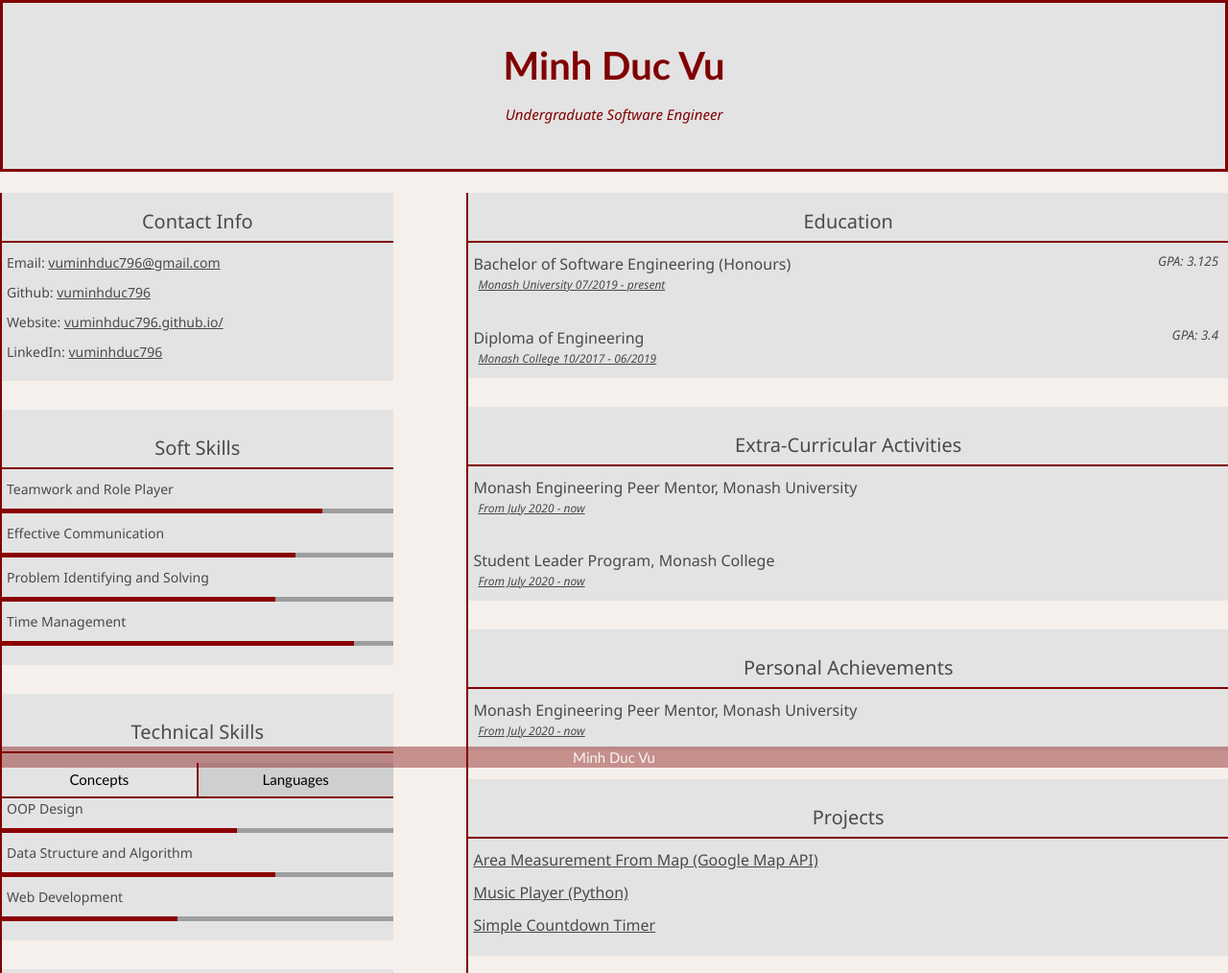
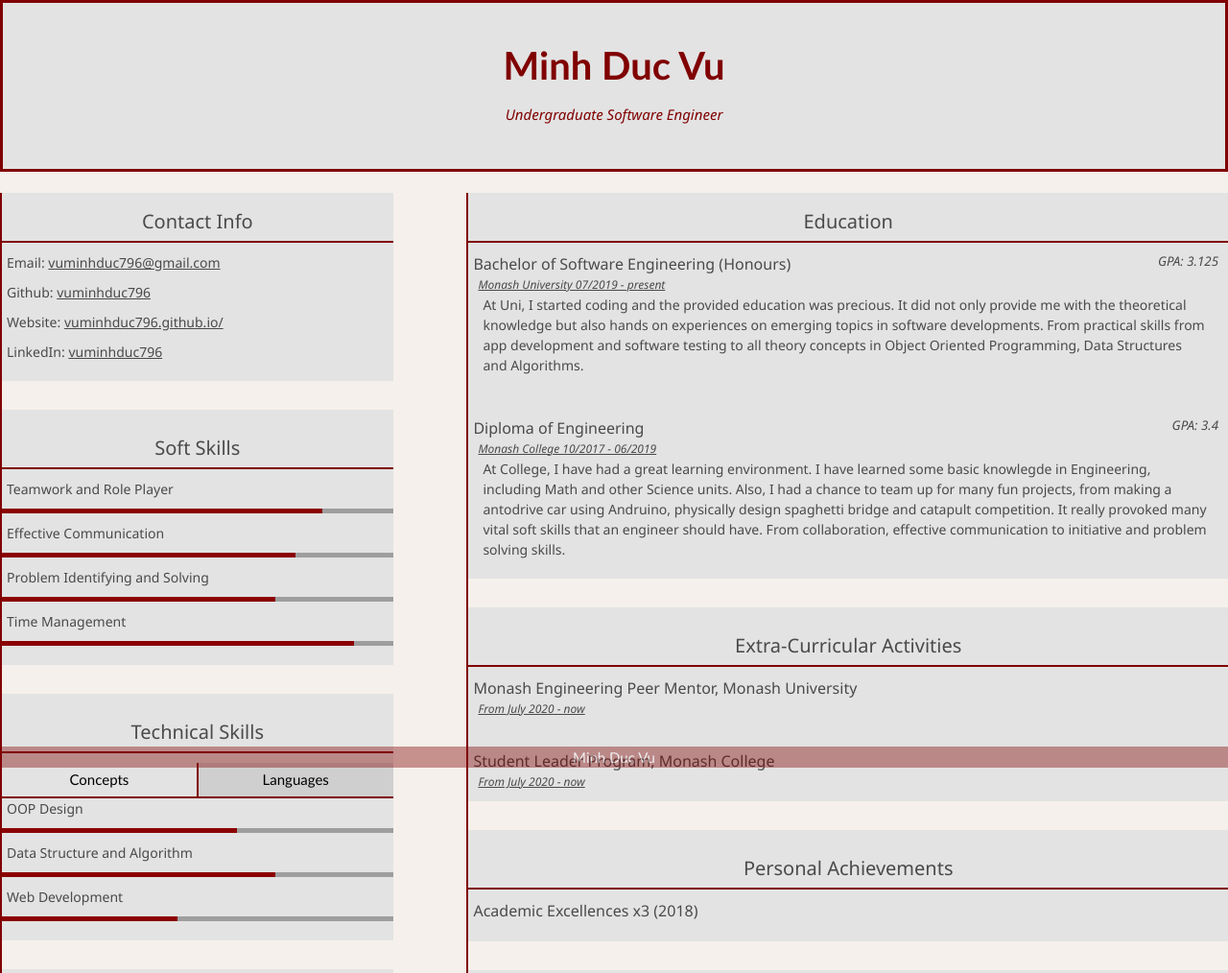
Before and after one commit to vuminhduc796/vuminhduc796.github.io, a plain HTML site: page index.html in a window 1280 px wide. Shown: the top 1014 px of the page at 96% size. Drawn offline with nearby package versions, Linux system fonts and the light colour scheme.

Commit message:
update 28/8

```diff
--- a/index.html
+++ b/index.html
@@ -109,9 +109,18 @@
         <h1> Education </h1>
         <h2>Bachelor of Software Engineering (Honours)<i style="float: right;padding-right: 10px;font-size: smaller;">GPA: 3.125  </i></h2>
         <h3> Monash University  07/2019 - present </h3>
+        <h4> At Uni, I started coding and the provided education was precious. It did not only provide me with the theoretical knowledge but also hands on
+            experiences on emerging topics in software developments. From practical skills from app development and software testing to all theory concepts
+            in Object Oriented Programming, Data Structures and Algorithms.
+        </h4>
         <br>
         <h2>Diploma of Engineering<i style="float: right;padding-right: 10px;font-size: smaller;">GPA: 3.4  </i></h2>
         <h3> Monash College   10/2017 - 06/2019 </h3>
+        <h4> At College, I have had a great learning environment. I have learned some basic knowlegde in Engineering, including Math and other Science units.
+            Also, I had a chance to team up for many fun projects, from making a antodrive car using Andruino, physically design spaghetti bridge and catapult
+            competition. It really provoked many vital soft skills that an engineer should have. From collaboration, effective communication to initiative and
+            problem solving skills.
+        </h4>
     </element>
     <hr style="height:30px;border-width:0;color:#e3e3e3;background-color:#f5f0eb">
     <element>
@@ -128,8 +137,7 @@
     <hr style="height:30px;border-width:0;color:#e3e3e3;background-color:#f5f0eb">
     <element>
         <h1> Personal Achievements </h1>
-        <h2>Monash Engineering Peer Mentor, Monash University</h2>
-        <h3> From July 2020 - now </h3>
+        <h2> Academic Excellences x3 (2018)</h2>
     </element>
     <hr style="height:30px;border-width:0;color:#e3e3e3;background-color:#f5f0eb">
     <element>
@@ -149,6 +157,9 @@
         <br>
         <h2> Crew Member, Gotcha </h2>
         <h3> From February 2019 - April 2020 </h3>
+        <br>
+        <h2> Crew Member, Pho288 </h2>
+        <h3> From February 2018 - April 2019 </h3>
     </element>
 
 </div>
--- a/profolio.css
+++ b/profolio.css
@@ -89,6 +89,11 @@ div > element > h3 {
     font-style: italic;
     line-height: 0px;
 }
+div > element > h4 {
+    padding-left: 15px;
+    padding-right: 20px;
+    font-size: 14px;
+}
 div > element > p {
     padding-left: 10px;
     font-size: 13px;
```
